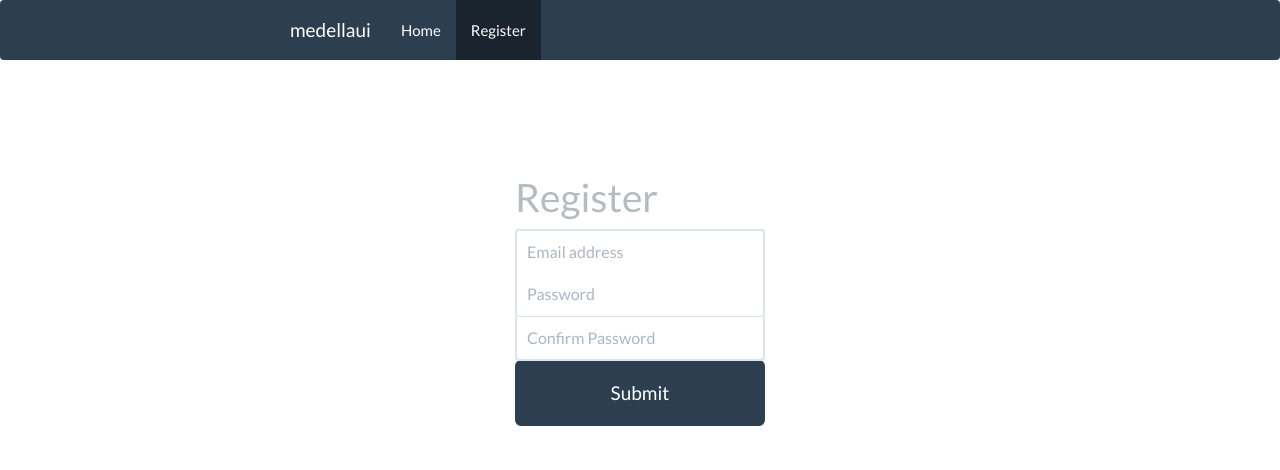
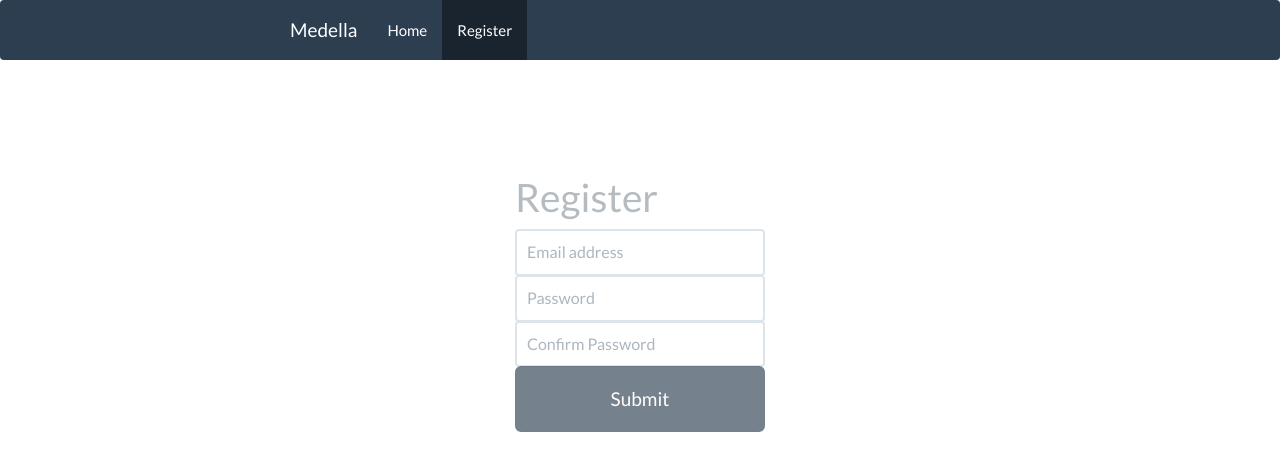
Before and after one commit to fraxedas/medella.ui, a website: page app/index.html at #/register in a window 1280 px wide. Both pictures are taken after a click on the link "Register". Drawn offline with nearby package versions, Linux system fonts and the light colour scheme; some packages are replaced by stand-ins of ours; files that its build step writes are made by us from their sources.

Commit message:
form validation

```diff
--- a/app/index.html
+++ b/app/index.html
@@ -36,7 +36,7 @@
               <span class="icon-bar"></span>
             </button>
 
-          <a class="navbar-brand" href="#/">medellaui</a>
+          <a class="navbar-brand" href="#/">Medella</a>
         </div>
 
         <div class="collapse navbar-collapse" id="js-navbar-collapse">
@@ -87,6 +87,7 @@
   <script src="scripts/app.js"></script>
   <script src="scripts/controllers/main.js"></script>
   <script src="scripts/app.config.js"></script>
+  <script src="scripts/directives/validateEquals.js"></script>
   <!-- endbuild -->
 </body>
 
--- /dev/null
+++ b/app/scripts/directives/validateEquals.js
@@ -0,0 +1,20 @@
+'use strict';
+
+angular.module('medellauiApp').directive('validateEquals', function () {
+  return {
+    require: 'ngModel',
+    link: function (scope, element, attrs, ngModelCtrl) {
+      function validateEqual(value) {
+        var valid = (value === scope.$eval(attrs.validateEquals));
+        ngModelCtrl.$setValidity('equal', valid);
+        return valid ? value : undefined;
+      }
+      ngModelCtrl.$parsers.push(validateEqual);
+      ngModelCtrl.$formatters.push(validateEqual);
+
+      scope.$watch(attrs.validateEquals, function () {
+        ngModelCtrl.$setViewValue(ngModelCtrl.$viewValue);
+      });
+    }
+  };
+});
--- a/app/styles/main.css
+++ b/app/styles/main.css
@@ -100,20 +100,16 @@ body {
   .form-signin .form-control:focus {
     z-index: 2;
   }
-  .form-signin input[type="text"] {
+  .form-signin input[type="email"] {
     margin-bottom: -1px;
-    border-bottom-left-radius: 0;
-    border-bottom-right-radius: 0;
     border-top-style: solid;
     border-right-style: solid;
-    border-bottom-style: none;
+    border-bottom-style: solid;
     border-left-style: solid;
   }
   .form-signin input[type="password"] {
     margin-bottom: -1px;
-    border-top-left-radius: 0;
-    border-top-right-radius: 0;
-    border-top-style: none;
+    border-top-style: solid;
     border-right-style: solid;
     border-bottom-style: solid;
     border-left-style: solid;
--- a/app/views/register.html
+++ b/app/views/register.html
@@ -1,9 +1,9 @@
-<form class="form-signin">
+<form name="register" class="form-signin"  novalidate>
     <h1 class="form-signin-heading text-muted">Register</h1>
-    <input type="text" class="form-control" placeholder="Email address" required="" autofocus="">
-    <input type="password" class="form-control" placeholder="Password" required="">
-    <input type="password" class="form-control" placeholder="Confirm Password" required="">
-    <button class="btn btn-lg btn-primary btn-block" type="submit">
-			Submit
-		</button>
+    <input name="email" ng-model="email" type="email" class="form-control" placeholder="Email address" required>
+    <p class="help-block" ng-show="register.email.$dirty && register.email.$invalid">Please register a proper email</p>
+    <input name="password" ng-model="password" type="password" class="form-control" placeholder="Password" required>
+    <input name="password_confirm" ng-model="password_confirm" type="password" class="form-control" placeholder="Confirm Password" required="">
+    <p class="help-block" ng-show="register.password_confirm.$dirty && register.password_confirm.$invalid">Passwords don't match</p>
+    <button ng-disabled="register.$invalid" class="btn btn-lg btn-primary btn-block" type="submit">Submit</button>
 </form>
```
Also changed, not shown: test/spec/directives/sameas.js (added, +20 -0 lines).
